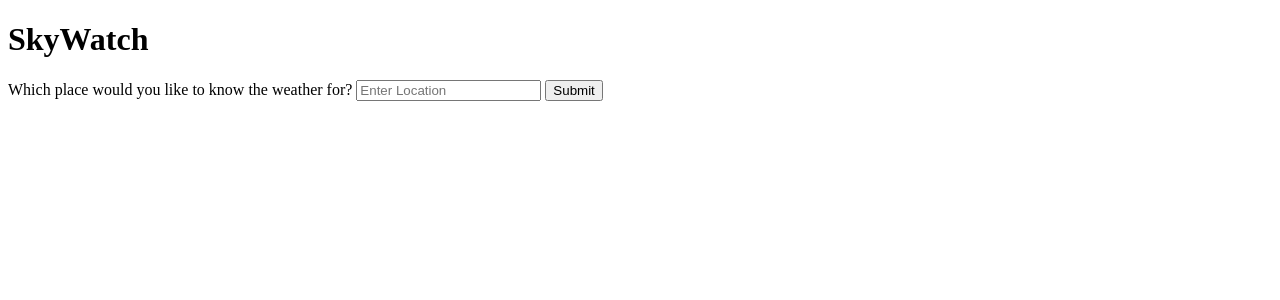
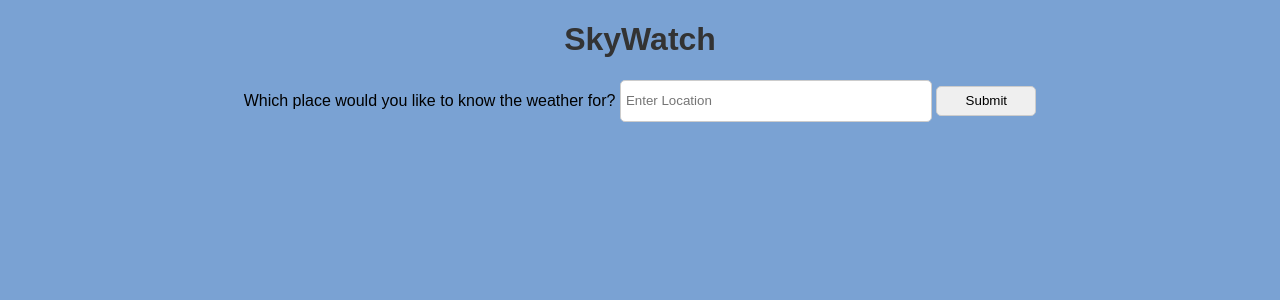
Before and after one commit to irohanrajput/SkyWatch, a Django app: page / in a window 1280 px wide. Shown: the top 300 px of the page. Run offline with Django 4.2, Linux system fonts and the light colour scheme.

Commit message:
added some css to the pages

```diff
--- a/weatherapp/templates/entry.html
+++ b/weatherapp/templates/entry.html
@@ -4,6 +4,42 @@
     <meta charset="UTF-8">
     <meta name="viewport" content="width=device-width, initial-scale=1.0">
     <title>SkyWatch</title>
+    <style>
+        body {
+            background-color: #7aa2d3;
+            font-family: Arial, Helvetica, sans-serif;
+        }
+        h1 {
+            text-align: center;
+            color: #333;
+        }
+        p {
+            text-align: center;
+            color: #333;
+        }
+        form {
+            display: flex;
+            flex-direction: column;
+            align-items: center;
+        }
+        input {
+            width: 300px;
+            height: 30px;
+            border-radius: 5px;
+            border: 1px solid #ccc;
+            margin-bottom: 10px;
+            padding: 5px;
+        }
+        button {
+            width: 100px;
+            height: 30px;
+            border-radius: 5px;
+            border: 1px solid #ccc;
+            margin-bottom: 10px;
+            padding: 5px;
+            cursor: pointer;
+        }
+    </style>
 </head>
 <body>
     <h1>SkyWatch</h1>
```
Also changed, not shown: requirements.txt (+9 -4 lines), weatherapp/templates/index.html (+14 -0 lines), 1 other file.
